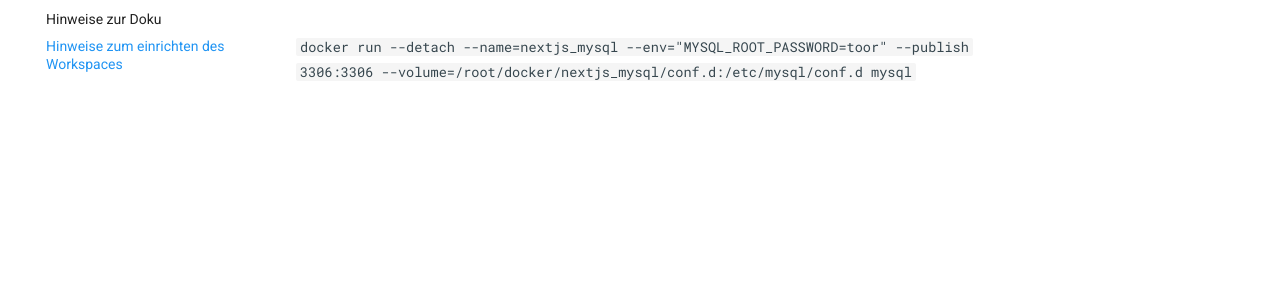
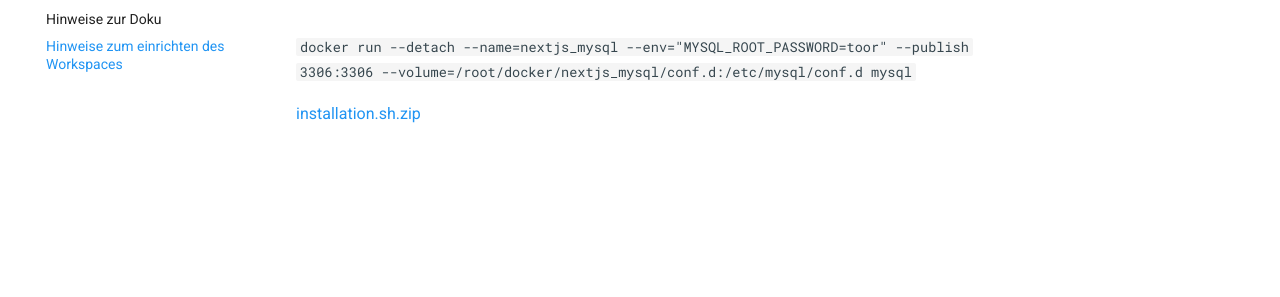
Before and after one commit to gz-bad-erzland-p2/Dokumentation, an MkDocs documentation site: the page built from docs/!intern/workspace-instruction.md, in a window 1280 px wide. Shown: the part 194-491 px from the top of the page. Built offline with MkDocs 1.6.1 and Material for MkDocs 9.7.7, drawn with Linux system fonts in a browser that asks for light colours; comment, search, counter and statistics services are not loaded.

Commit message:
Added install script

```diff
--- a/docs/!intern/workspace-instruction.md
+++ b/docs/!intern/workspace-instruction.md
@@ -1,3 +1,5 @@
 # Hinweise zum einrichten des Workspaces
 
 `docker run --detach --name=nextjs_mysql --env="MYSQL_ROOT_PASSWORD=toor" --publish 3306:3306 --volume=/root/docker/nextjs_mysql/conf.d:/etc/mysql/conf.d mysql`
+
+[installation.sh.zip](https://github.com/gz-bad-erzland-p2/Dokumentation/files/10117400/installation.sh.zip)
```
